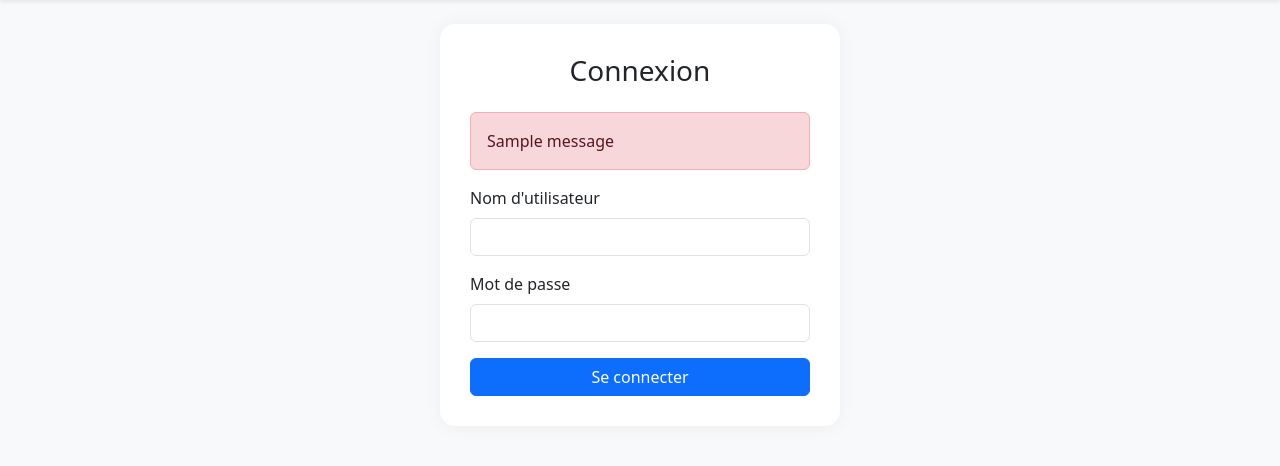
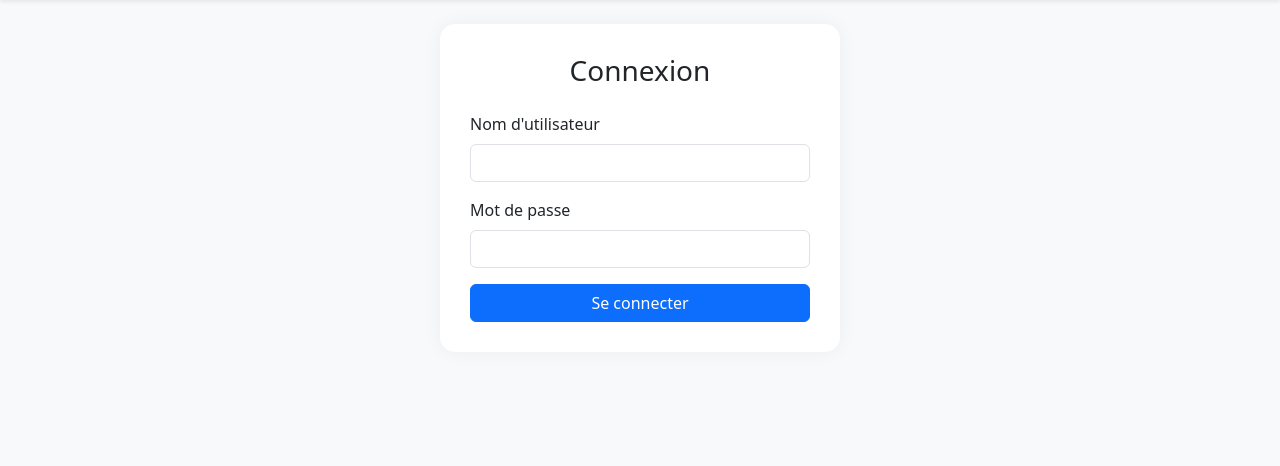
Before and after one commit to hasnayamba/plateforme-de-gestion-des-absences-, a Django app: page /login/ in a window 1280 px wide. Shown: the part 56-522 px from the top of the page. Run offline with Django 5.2, Linux system fonts and the light colour scheme; tables that the repository leaves empty hold one stand-in row (values such as "Sample post"); one stand-in notice (Sample message) is shown; parts of the project's set-up code (start-up, migrations or seed data) failed here and were passed over.

Commit message:
notif modi

```diff
--- a/absences/models.py
+++ b/absences/models.py
@@ -4,6 +4,7 @@ from django.core.exceptions import ValidationError
 from datetime import timedelta
 from .utils import est_jour_ouvre, compter_jours_ouvres
 from django.core.validators import MinValueValidator
+from decimal import Decimal
 
 # -----------------------------
 # Constantes globales
--- a/absences/templates/auth/login.html
+++ b/absences/templates/auth/login.html
@@ -62,11 +62,6 @@
         <h3 class="text-center mb-4">Connexion</h3>
         <form method="post">
             {% csrf_token %}
-            {% if messages %}
-                {% for message in messages %}
-                    <div class="alert alert-danger">{{ message }}</div>
-                {% endfor %}
-            {% endif %}
             <div class="mb-3">
                 <label for="username" class="form-label">Nom d'utilisateur</label>
                 <input type="text" class="form-control" id="username" name="username" required>
```
